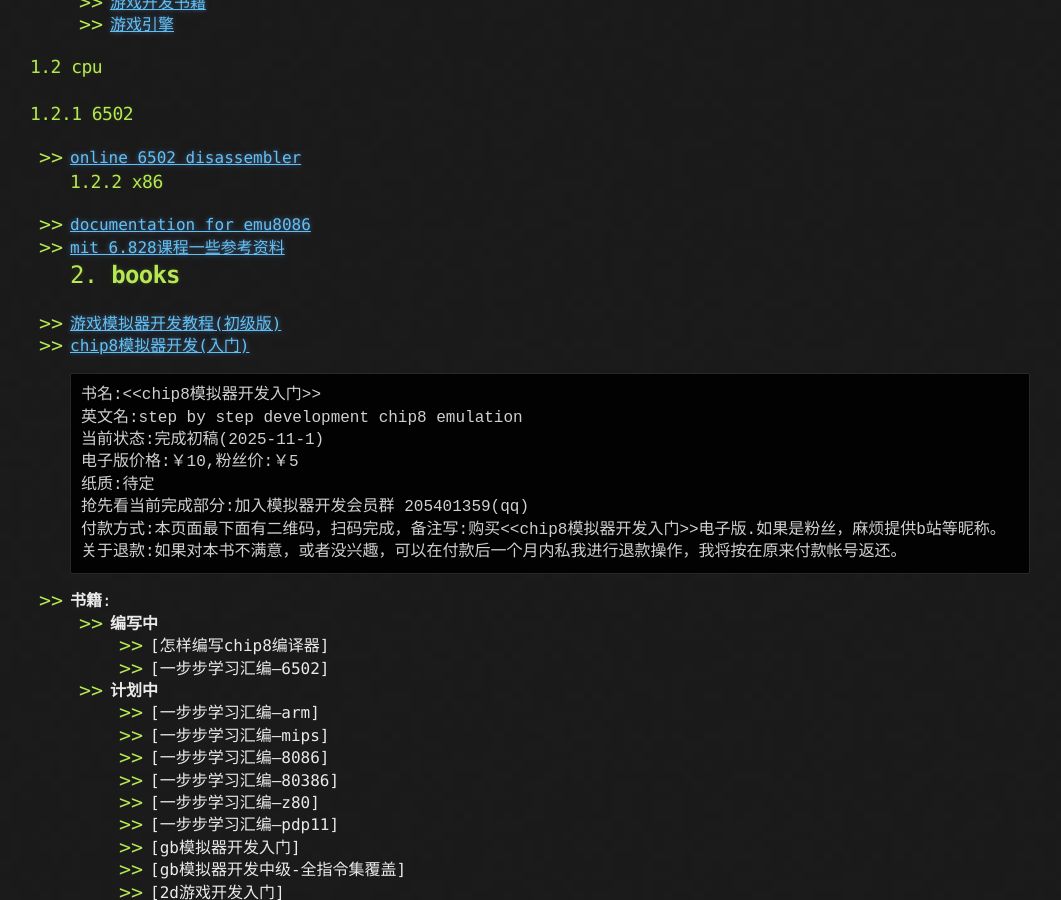
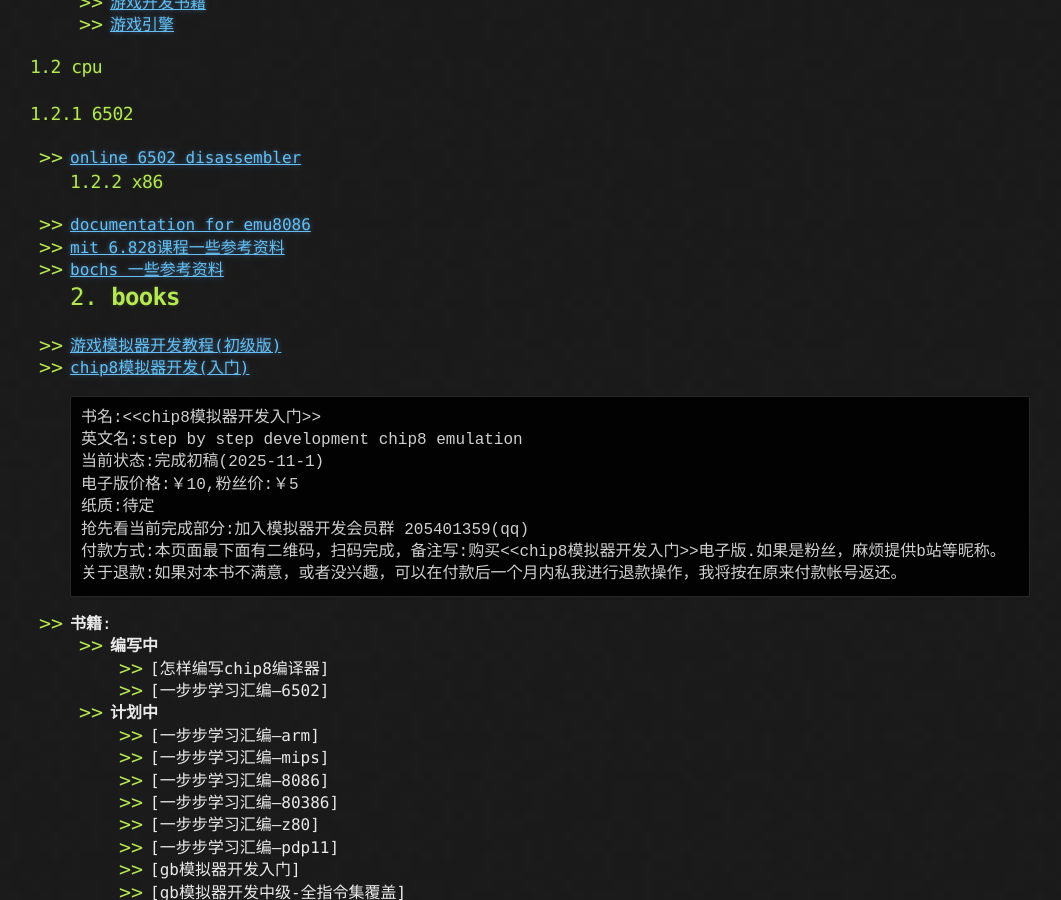
Before and after one commit to jinjiacun123/jinjiacun123.github.io, a Jekyll site: the page built from index.md, in a window 1280 px wide and 900 px high, scrolled down 1608 px. Shown: the whole window, without its empty margins (110-1171 px from the left). Built offline with Jekyll 4.4.1, drawn with Linux system fonts in a browser that asks for light colours; our own code applies the rules of GitHub Pages for plain Markdown files.

Commit message:
更新 index.md
添加bochs一些硬件参考资料

```diff
--- a/index.md
+++ b/index.md
@@ -70,6 +70,7 @@ layout: default
 ### 1.2.2 x86
  * [documentation for emu8086](https://yassinebridi.github.io/asm-docs/help.html)
  * [mit 6.828课程一些参考资料](https://pdos.csail.mit.edu/6.828/2018/reference.html)
+ * [bochs 一些参考资料](https://bochs.sourceforge.io/techdata.html)
 <!-- fence -->
 ## 2. **books**
 - [游戏模拟器开发教程(初级版)](docs/game_emulator_develop(primary).html)
```
